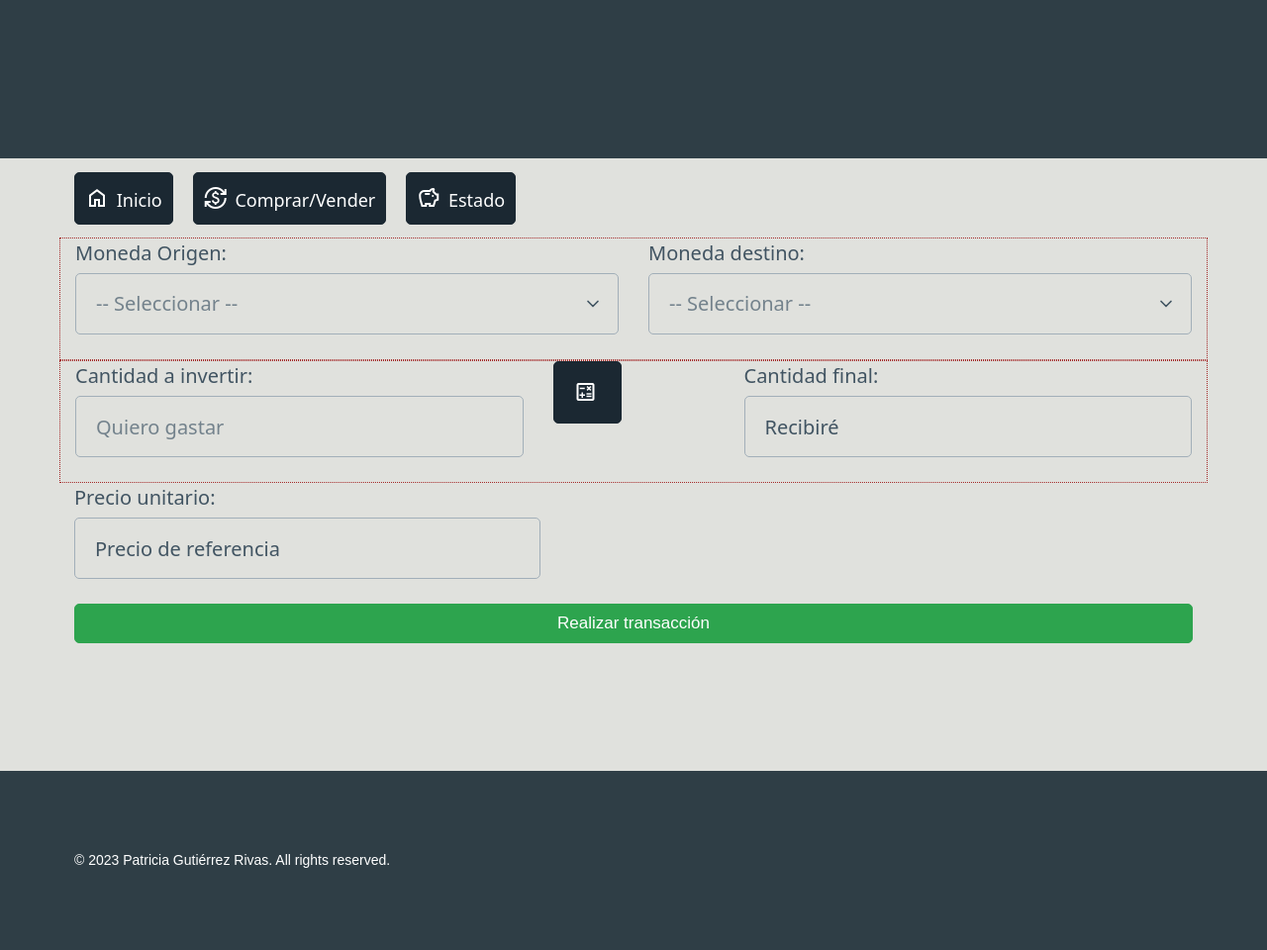
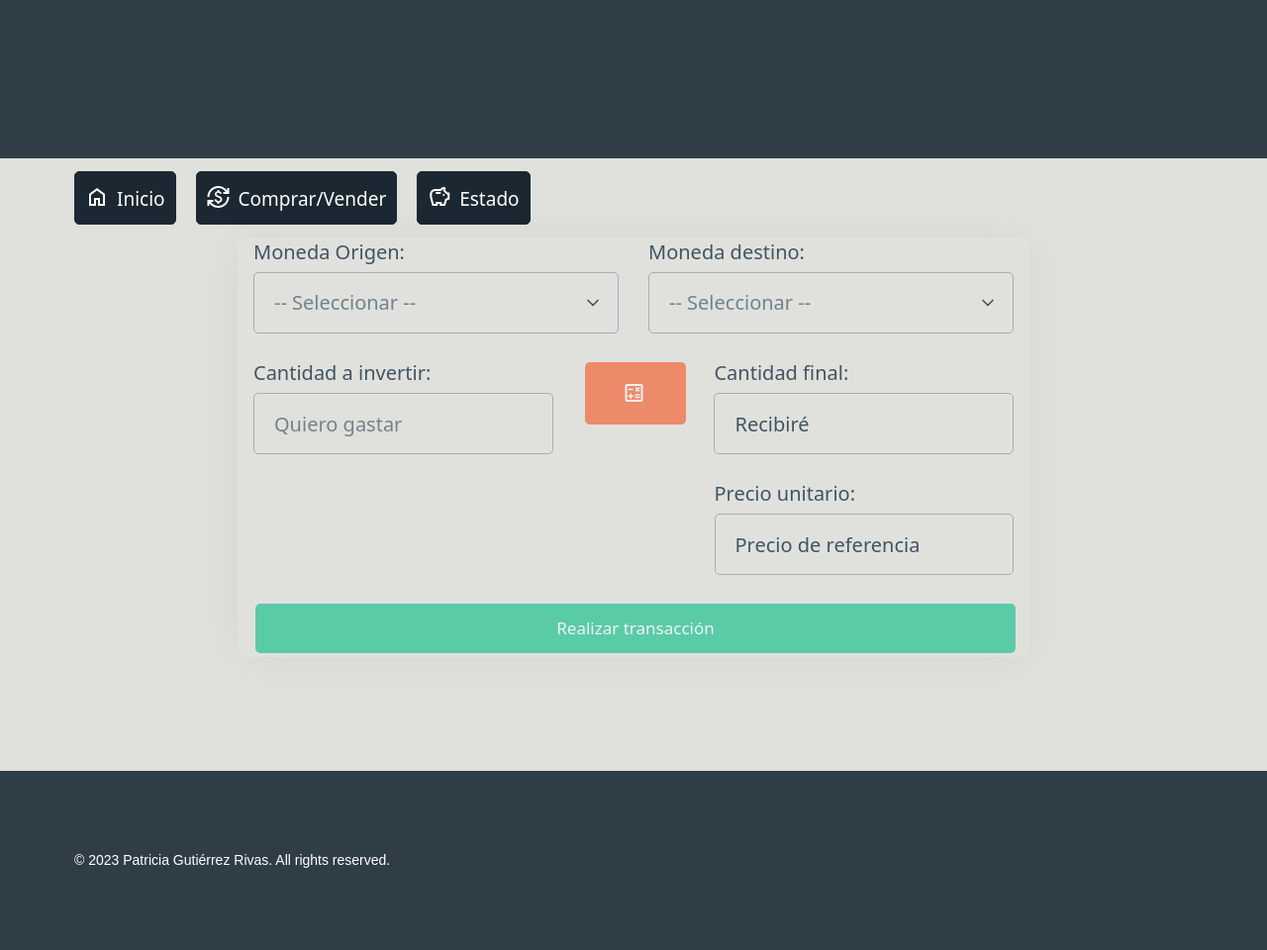
Before and after one commit to patriciagr89/classic_project, a Flask app: template app_cripto/templates/purchase.html in a window 1280 px wide. Shown: the whole page at 99% size. Run offline with Flask 2, Linux system fonts and the light colour scheme; the template is opened without the code that fills it, so the values that code supplies are empty; some libraries are stand-ins or nearby versions.

Commit message:
style buy-window class purchase template

```diff
--- a/app_cripto/static/styles.css
+++ b/app_cripto/static/styles.css
@@ -1,7 +1,6 @@
 header,footer{
     background-color:#2F3E46;
     color: white;
-    font-family: 'Fjalla One', sans-serif;
     font-size: 1.6em;
 }
 
@@ -11,7 +10,8 @@ footer{
 }
 
 .contrast{
-    font-size: 0.9em;
+    font-size: 0.95em;
+    font-weight: 500;
 }
 
 body{
@@ -21,19 +21,29 @@ body{
     grid-template-rows: auto 80px 1fr auto;
 }
 
+.buy-window {
+    padding: 0 16px;
+    margin: 0 auto;
+    border-bottom-right-radius: 8px;
+    border-bottom-left-radius: 8px;
+    width: 800px;
+    box-shadow: 0px 2px 50px 0px rgb(28 33 47 / 5%);
+}
+
 .material-symbols-outlined {
     position: relative;
     top: 3px;
     margin-right: 3px;
 }
 
-
 .red {
     color: red;
+    font-weight: 600;
 }
 
 .green {
     color: green;
+    font-weight: 600;
 }
 
 .nowrap {
@@ -41,7 +51,7 @@ body{
 }
 
 .center {
-    margin: 0 auto;
+    margin: 0 auto !important;
 }
 
 .text-center {
@@ -49,10 +59,23 @@ body{
 }
 
 .submit {
-    background-color: #2da44e;
-    border-radius: 5px;
-    border-color: #2da44e;
+    background-color: #02bd84;
+    border: none;
     font-size: 17px;
-    font-family: 'Source Sans Pro', sans-serif;
-    padding: 6px 18px;
+    font-weight: 500;
+    padding: 12px 32px;
+    margin: 4px 2px;
+    opacity: 0.6;
+    transition: 0.3s;
+    display: inline-block;
+    cursor: pointer;
 }
+
+.submit:hover {
+    opacity: 1
+}
+
+#calculate {
+    background-color: #f4511e;
+    padding: 16px 32px;
+}
--- a/app_cripto/templates/purchase.html
+++ b/app_cripto/templates/purchase.html
@@ -4,7 +4,8 @@
 
 <form action = "/purchase" method = "post">
 
-    <div class="row" style="border: 1px dotted brown;">
+  <div class="buy-window">
+    <div class="row">
 
       <label class="col-6" for="coin_from">Moneda Origen:
         <select id="coin_from" name="coin_from" required>
@@ -26,7 +27,7 @@
 
     </div>
 
-    <div class="row" style="border: 1px dotted brown;">
+    <div class="row">
 
       <label class="col-5" for="cantidad_from">
         Cantidad a invertir:
@@ -34,7 +35,7 @@
       </label>
 
       <div class="col-2">
-        <a href="#" role="button" class="contrast" {% if isIndex %} disabled="true" {% endif %}><span class="material-symbols-outlined">calculate</span></a>
+        <button id="calculate" class="submit" type="submit"><span class="material-symbols-outlined">calculate</span></button>
       </div>
 
       <label class="col-5" for="cantidad_to">
@@ -44,13 +45,17 @@
 
     </div>
 
-    <label class="col-5" for="pu">
-      Precio unitario:
-      <input type="float" id="pu" name="pu" value="Precio de referencia" readonly required>
-    </label>
+    <div class="row">
+      <div class="col-7"></div>
+      <label class="col-5" for="unit">
+        Precio unitario:
+        <input type="float" name="unit" value="Precio de referencia" readonly required>
+      </label>
 
-    <button class="submit" type="submit">Realizar transacción</button>
+    </div>
 
-  </form>
+    <button class="row col-12 submit" type="submit">Realizar transacción</button>
+  </div>
+</form>
 
 {% endblock %}
--- a/app_cripto/templates/status.html
+++ b/app_cripto/templates/status.html
@@ -1,6 +1,7 @@
 {% extends "base.html" %}
 
 {% block section %}
+
 {% if movements is none or movements|length < 1 %}
     SIN MOVIMIENTOS.
 {% else %}
@@ -11,9 +12,8 @@
                     <th>Recuperado</th>
                     <th>Valor compra</th>
                     <th>Valor actual</th>
-                    <th>Resultado</th>
+                    <th>Resultado de la inversión</th>
                 </tr>
-
             </thead>
             <tbody>
                 <tr>
@@ -21,7 +21,7 @@
                     <td>{{movements.recuperado}}</td>
                     <td>{{movements.invertido - movements.recuperado}}</td>
                     <td>Pendiente</td>
-                    <td {% if result < 0 %} class="red" {% else %} class="green"{% endif %}>Valor actual - Valor de compra</td>
+                    <td {% if result < 0 %} class="red" {% else %} class="green" {% endif %}>Valor actual - Valor de compra</td>
                 </tr>
             </tbody>
         </table>
```
